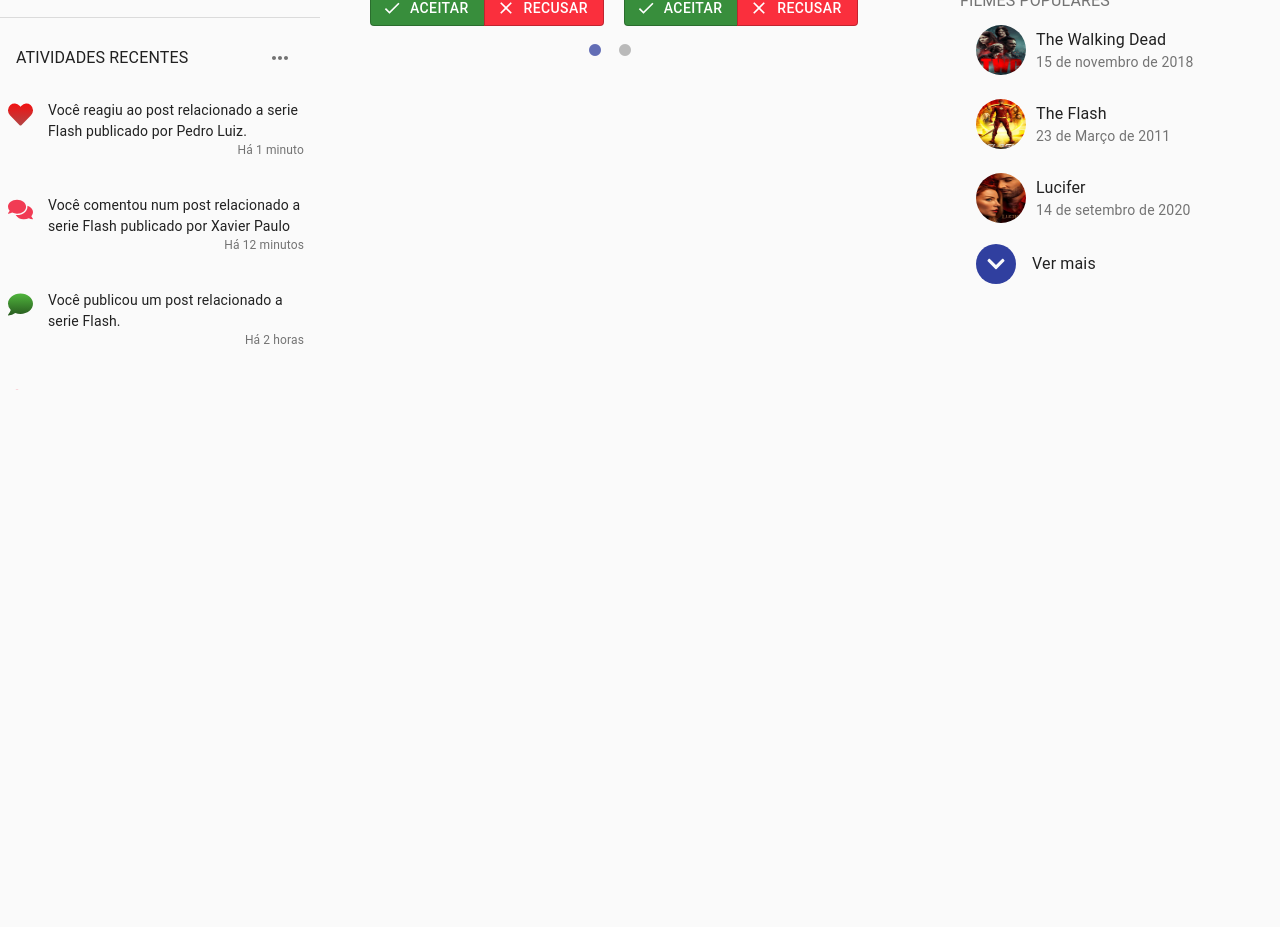
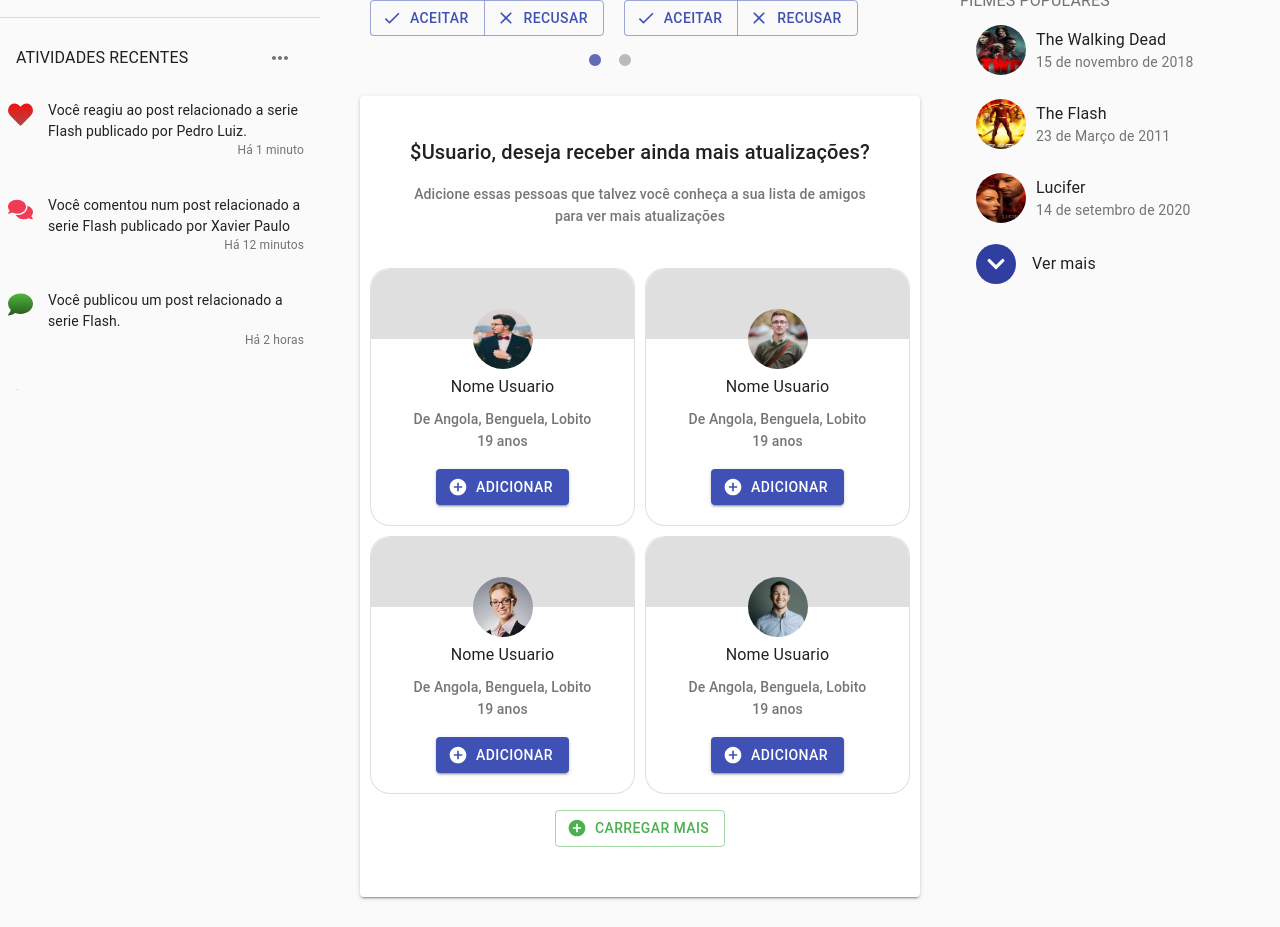
Before and after one commit to Francisco-Fetapi/projeto-tcc, a React (Create React App) app: page /amigos in a window 1280 px wide. Shown: the part 480-1407 px from the top of the page. Before the commit the page ends 800 px from the top, so only its background shows below. Built offline with nearby package versions, Linux system fonts and the light colour scheme.

Commit message:
lista de sugestões de amizade criada

```diff
--- /dev/null
+++ b/src/components/Amigos/ListaSugestoes.jsx
@@ -0,0 +1,42 @@
+import React from "react";
+import Box from "@material-ui/core/Box";
+import Paper from "@material-ui/core/Paper";
+import { Text } from "../../styles";
+import Sugestao from "./Sugestao";
+
+import Button from "@material-ui/core/Button";
+import Add from "@material-ui/icons/AddCircle";
+
+export default function ListaSugestoes() {
+  return (
+    <Paper elevation={2} className="lista-sugestoes">
+      <Box
+        className="desc"
+        display="flex"
+        flexDirection="column"
+        justifyContent="center"
+      >
+        <Text align="center" variant="h6">
+          $Usuario, deseja receber ainda mais atualizações?
+        </Text>
+        <Box mt={2}>
+          <Text align="center" variant="subtitle2" color="textSecondary">
+            Adicione essas pessoas que talvez você conheça a sua lista de amigos
+            para ver mais atualizações
+          </Text>
+        </Box>
+      </Box>
+      <Box className="sugestoes">
+        <Sugestao img="user3.jpg" />
+        <Sugestao img="user1.jpg" />
+        <Sugestao img="user5.jpg" />
+        <Sugestao img="user4.jpg" />
+      </Box>
+      <Box mt={2} display="flex" justifyContent="center">
+        <Button color="secondary" variant="outlined" startIcon={<Add />}>
+          Carregar mais
+        </Button>
+      </Box>
+    </Paper>
+  );
+}
--- a/src/components/Amigos/MainContent.jsx
+++ b/src/components/Amigos/MainContent.jsx
@@ -1,11 +1,13 @@
 import React from "react";
 import Box from "@material-ui/core/Box";
 import ListaPedidos from "./ListaPedidos";
+import ListaSugestoes from "./ListaSugestoes";
 
 export default function MainContent() {
   return (
     <Box className="main">
       <ListaPedidos />
+      <ListaSugestoes />
     </Box>
   );
 }
--- a/src/components/Amigos/Pedido.jsx
+++ b/src/components/Amigos/Pedido.jsx
@@ -12,7 +12,7 @@ import Clear from "@material-ui/icons/Clear";
 export default function Pedido({ img }) {
   return (
     <Box className="pedido">
-      <Paper elevation={3} className="dados">
+      <Paper variant="outlined" className="dados">
         <Text variant="h6">Nome Usuario</Text>
         <Box mt={2}>
           <Text variant="subtitle2">
@@ -24,8 +24,8 @@ export default function Pedido({ img }) {
           <img src={`./img/${img}`} alt="foto do usuario" />
         </Box>
       </Paper>
-      <Box mt={4} display="flex" justifyContent="center">
-        <ButtonGroup className="btn-acoes">
+      <Box mt={5} display="flex" justifyContent="center">
+        <ButtonGroup color="primary" className="btn-acoes">
           <Button className="aceitar" startIcon={<Done />}>
             Aceitar
           </Button>
--- /dev/null
+++ b/src/components/Amigos/Sugestao.jsx
@@ -0,0 +1,38 @@
+import React from "react";
+import Box from "@material-ui/core/Box";
+import Paper from "@material-ui/core/Paper";
+import Button from "@material-ui/core/Button";
+
+import Add from "@material-ui/icons/AddCircle";
+import { Text } from "../../styles";
+
+export default function Sugestao({ img }) {
+  return (
+    <Paper variant="outlined" className="sugestao">
+      <Box component="figure">
+        <img src={`./img/${img}`} alt="Imagem usuario" />
+      </Box>
+      <Box
+        className="info"
+        display="flex"
+        flexDirection="column"
+        alignItems="center"
+        mt={4.5}
+      >
+        <Text align="center">Nome Usuario</Text>
+        <Box flexGrow={1} />
+        <Text color="textSecondary" variant="subtitle2">
+          De Angola, Benguela, Lobito
+        </Text>
+        <Text color="textSecondary" variant="subtitle2">
+          19 anos
+        </Text>
+        <Box mt={2} display="flex" justifyContent="center">
+          <Button variant="contained" color="primary" startIcon={<Add />}>
+            Adicionar
+          </Button>
+        </Box>
+      </Box>
+    </Paper>
+  );
+}
--- a/src/styles/pages/Amigos.js
+++ b/src/styles/pages/Amigos.js
@@ -12,8 +12,6 @@ export const Amigos = {
       max-width: 370px;
       .dados {
         border-radius: 7px;
-        /* background-color: #303f9fcc; */
-        /* color: white; */
         padding: 20px 25px;
         position: relative;
 
@@ -28,17 +26,6 @@ export const Amigos = {
           }
         }
       }
-      .btn-acoes {
-        .MuiButton-root {
-          color: white;
-        }
-        .aceitar {
-          background: #388e3c;
-        }
-        .rejeitar {
-          background: #fa2f3d;
-        }
-      }
     }
     .slider-pedidos {
       width: 100%;
@@ -51,5 +38,45 @@ export const Amigos = {
         margin: 10px;
       }
     }
+    .lista-sugestoes {
+      margin-top: 50px;
+      padding-bottom: 50px;
+      .desc {
+        padding: 40px;
+      }
+      .sugestoes {
+        display: grid;
+        grid-template-columns: 1fr 1fr;
+        gap: 10px;
+        margin: 0 10px;
+      }
+      .sugestao {
+        width: 100%;
+        max-width: 320px;
+        border-radius: 20px;
+        figure {
+          display: flex;
+          border-top-left-radius: 20px;
+          border-top-right-radius: 20px;
+          width: 100%;
+          justify-content: center;
+          align-items: flex-end;
+          background-color: #dfdfdf;
+          height: 70px;
+          margin: 0px;
+          img {
+            width: 60px;
+            height: 60px;
+            margin-bottom: -30px;
+            border-radius: 50%;
+          }
+        }
+        .info {
+          min-height: 150px;
+          width: 100%;
+          padding-bottom: 20px;
+        }
+      }
+    }
   `,
 };
```
